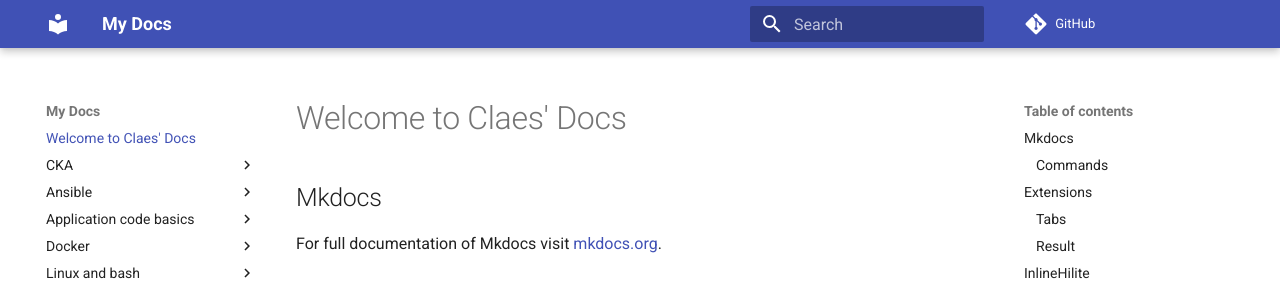
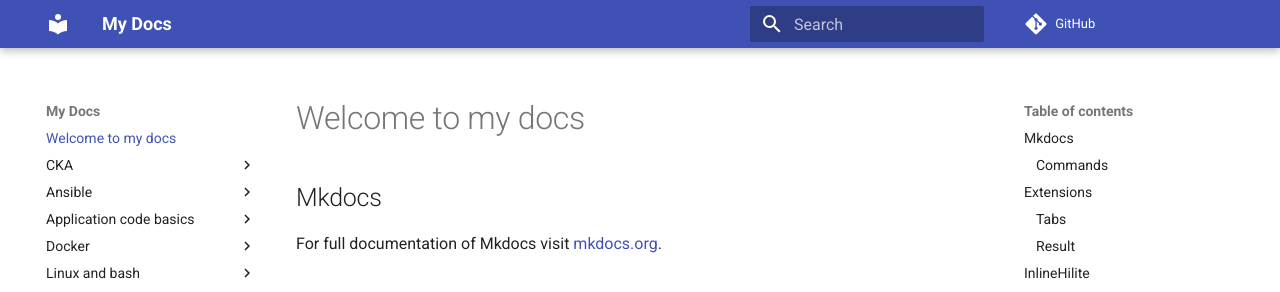
Before and after one commit to rytligc/dev-docs, an MkDocs documentation site: the page built from docs/index.md, in a window 1280 px wide and 900 px high. Shown: the top 292 px of the window. Built offline with MkDocs 1.6.1 and Material for MkDocs 9.7.7, drawn with Linux system fonts in a browser that asks for light colours; comment, search, counter and statistics services are not loaded.

Commit message:
Changed index.md

```diff
--- a/docs/index.md
+++ b/docs/index.md
@@ -1,4 +1,4 @@
-# Welcome to Claes' Docs
+# Welcome to my docs
 
 ## Mkdocs
 
```
